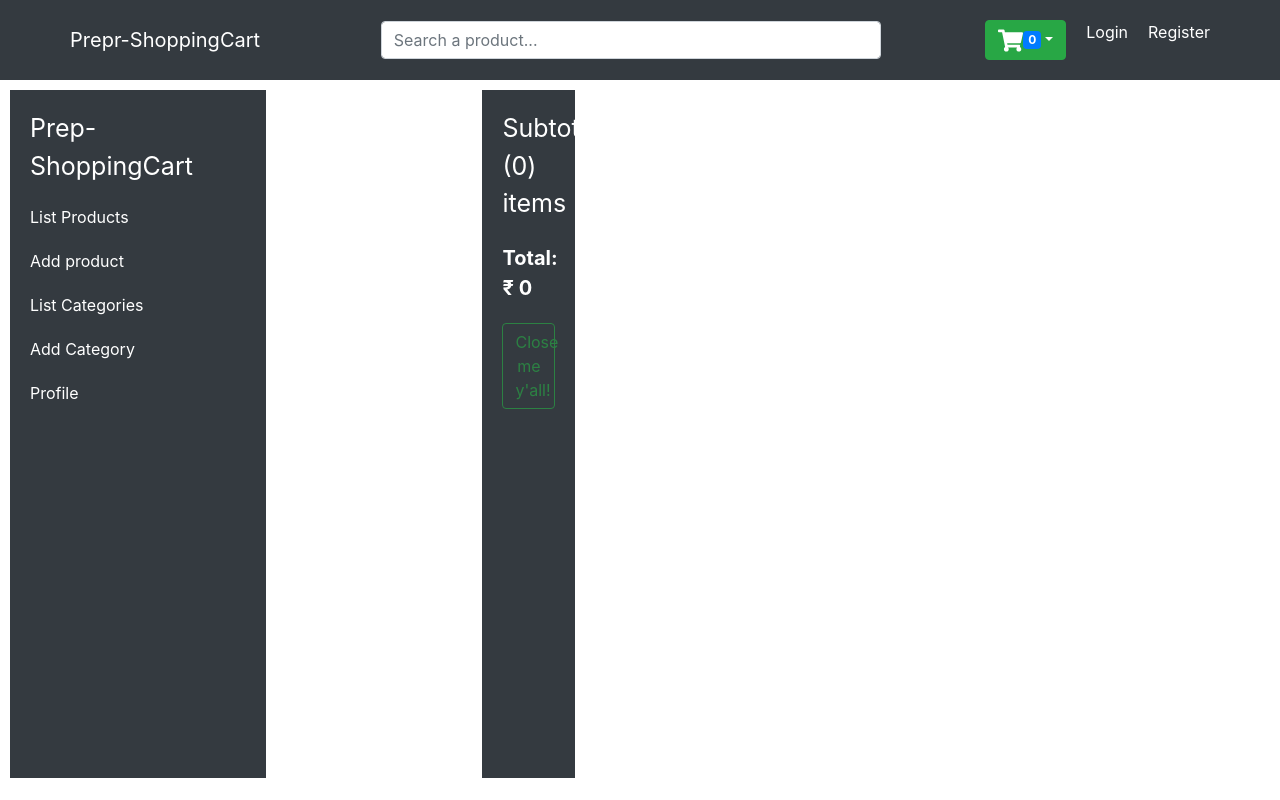
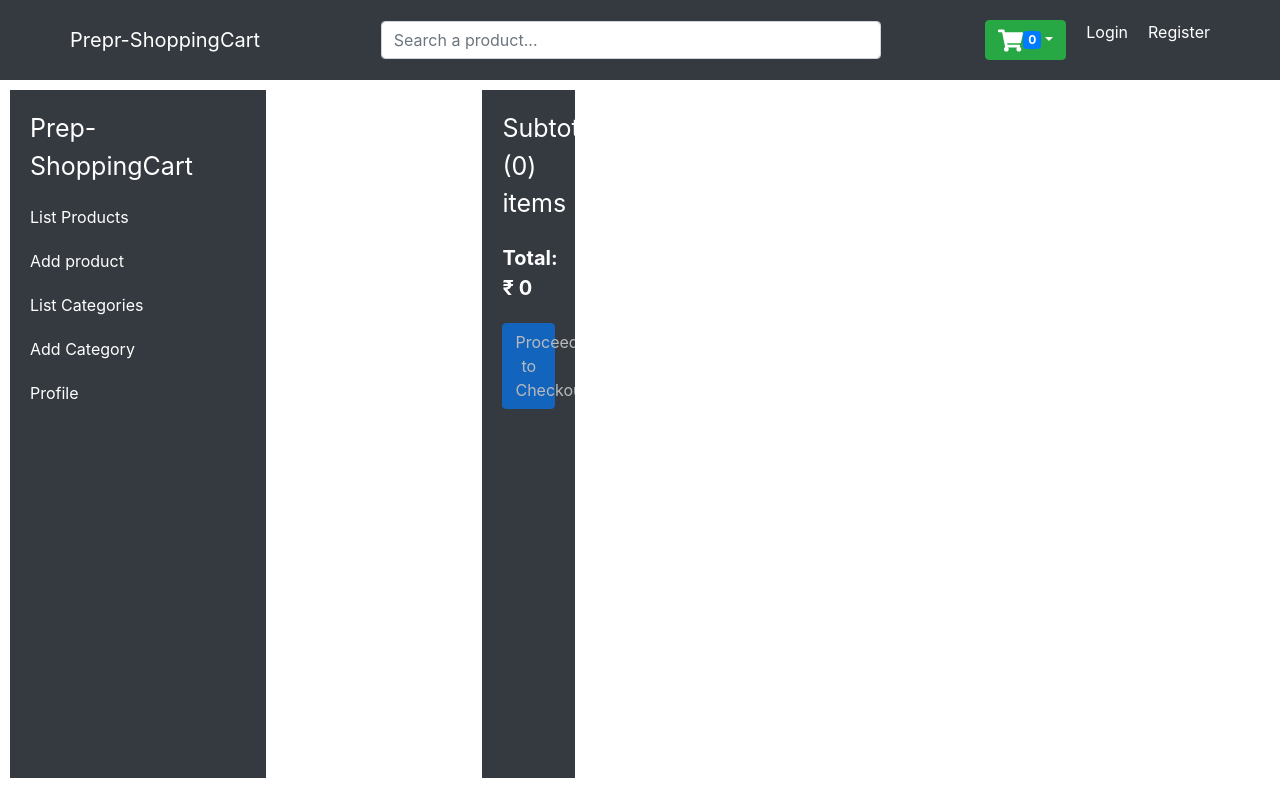
Before and after one commit to nirjo/prepr-onlineshop, a React (Create React App) app: page /Cart in a window 1280 px wide. Built offline with nearby package versions, Linux system fonts and the light colour scheme.

Commit message:
Button fix

```diff
--- a/src/components/Cart.js
+++ b/src/components/Cart.js
@@ -78,14 +78,8 @@ const Cart = () => {
         <span className="title">Subtotal ({cart.length}) items</span>
         <span style={{ fontWeight: 700, fontSize: 20 }}>Total: ₹ {total}</span>
         <Button
-          onClick={() => setShow(false)}
-           type="button"
-          variant="outline-success"
-          disabled={cart.length === 0}>
-
-            Close me y'all!
-
-
+        type="button" disabled={cart.length === 0}>
+          Proceed to Checkout
         </Button>
       </div>
     </div>
```
